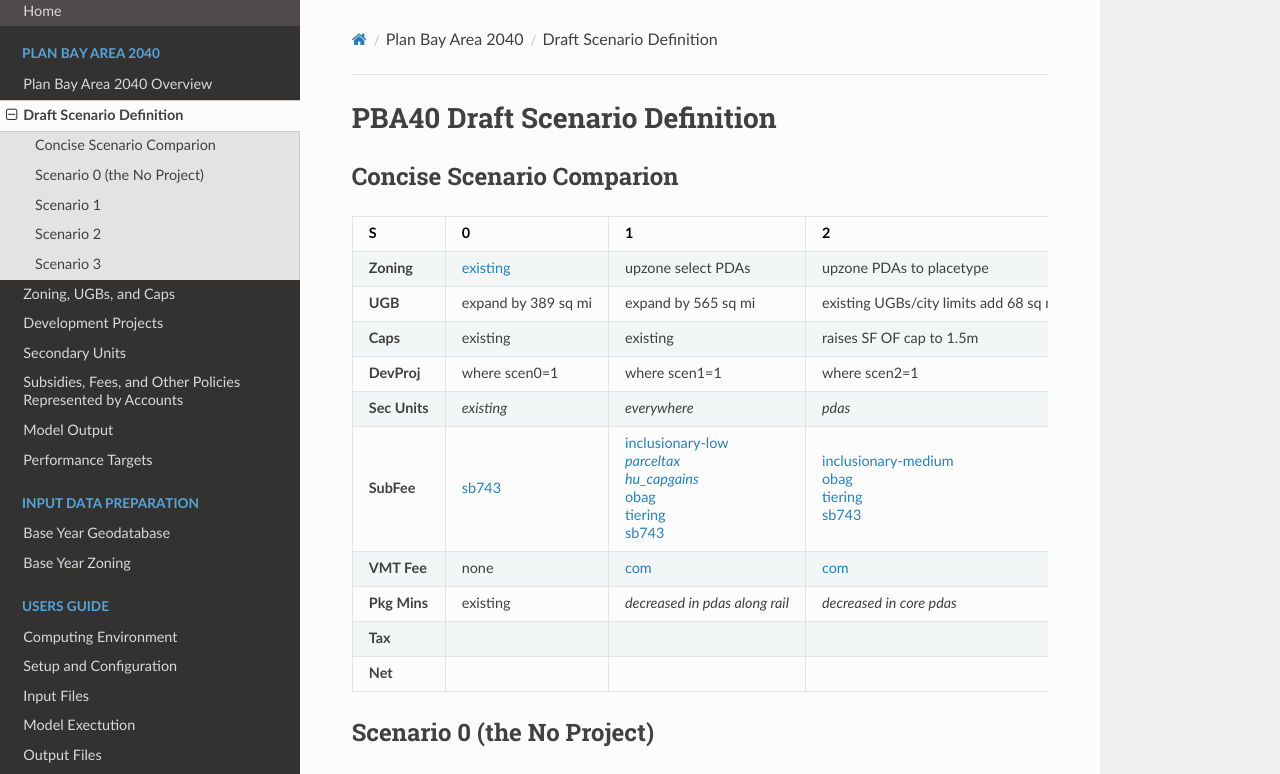
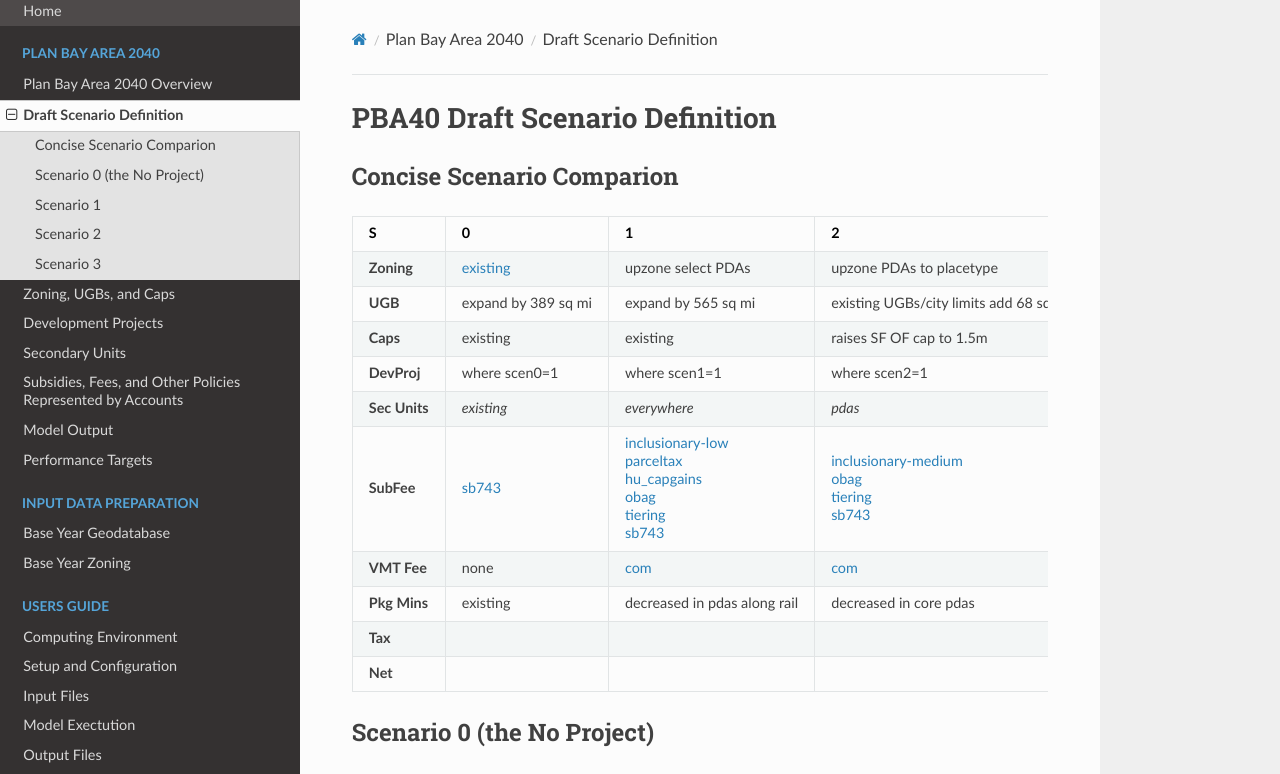
Before and after one commit to BayAreaMetro/baus_docs2, an MkDocs documentation site: the page built from docs/pba40/scenarios_def_pba40.md, in a window 1280 px wide. Shown: the top 774 px of the page. Built offline with MkDocs 1.6.1, drawn with Linux system fonts in a browser that asks for light colours; nearby versions of some CDN libraries; old or Windows-style settings are respelled for this version of MkDocs.

```diff
--- a/docs/pba40/scenarios_def_pba40.md
+++ b/docs/pba40/scenarios_def_pba40.md
@@ -9,9 +9,9 @@
 **Caps** | existing | existing | raises SF OF cap to 1.5m | drops SF OF cap
 **DevProj** | where scen0=1 | where scen1=1 | where scen2=1 | where scen3=1
 **Sec Units** | *existing* | *everywhere* | *pdas* | *in big 3*
-**SubFee** | [sb743](accounts_pba40.md#sb743) | [inclusionary-low](accounts_pba40.md#inclusionary-zoning-low) <br> [*parceltax*](accounts_pba40.md#parcel-tax) <br> [*hu_capgains*](accounts_pba40.md#housing-capital-gains-tax) <br> [obag](accounts_pba40.md#obag) <br> [tiering](accounts_pba40.md#ceqa-tiering) <br> [sb743](accounts_pba40.md#sb743) | [inclusionary-medium](accounts_pba40.md#inclusionary-zoning-medium) <br> [obag](accounts_pba40.md#obag) <br>  [tiering](accounts_pba40.md#ceqa-tiering) <br> [sb743](accounts_pba40.md#sb743) | [inclusionary-high](accounts_pba40.md#inclusionary-zoning-high) <br> [obag](accounts_pba40.md#obag) <br> [tiering](accounts_pba40.md#ceqa-tiering) <br> [sb743](accounts_pba40.md#sb743)
+**SubFee** | [sb743](accounts_pba40.md#sb743) | [inclusionary-low](accounts_pba40.md#inclusionary-zoning-low) <br> [parceltax](accounts_pba40.md#parcel-tax) <br> [hu_capgains](accounts_pba40.md#housing-capital-gains-tax) <br> [obag](accounts_pba40.md#obag) <br> [tiering](accounts_pba40.md#ceqa-tiering) <br> [sb743](accounts_pba40.md#sb743) | [inclusionary-medium](accounts_pba40.md#inclusionary-zoning-medium) <br> [obag](accounts_pba40.md#obag) <br>  [tiering](accounts_pba40.md#ceqa-tiering) <br> [sb743](accounts_pba40.md#sb743) | [inclusionary-high](accounts_pba40.md#inclusionary-zoning-high) <br> [obag](accounts_pba40.md#obag) <br> [tiering](accounts_pba40.md#ceqa-tiering) <br> [sb743](accounts_pba40.md#sb743)
 **VMT Fee** | none | [com](accounts_pba40.md#vmt-fees) | [com](accounts_pba40.md#vmt-fees) | [res](accounts_pba40.md#vmt-fees)
-**Pkg Mins** | existing | *decreased in pdas along rail* | *decreased in core pdas* | *decreased in big 3 and neighbors*
+**Pkg Mins** | existing | decreased in pdas along rail | decreased in core pdas | decreased in big 3 and neighbors
 **Tax** |  |  | | [*land value tax in big 3 and neighbors*](accounts_pba40.md#land-value-tax)
 **Net** |                           |                           |                           |
 
```
